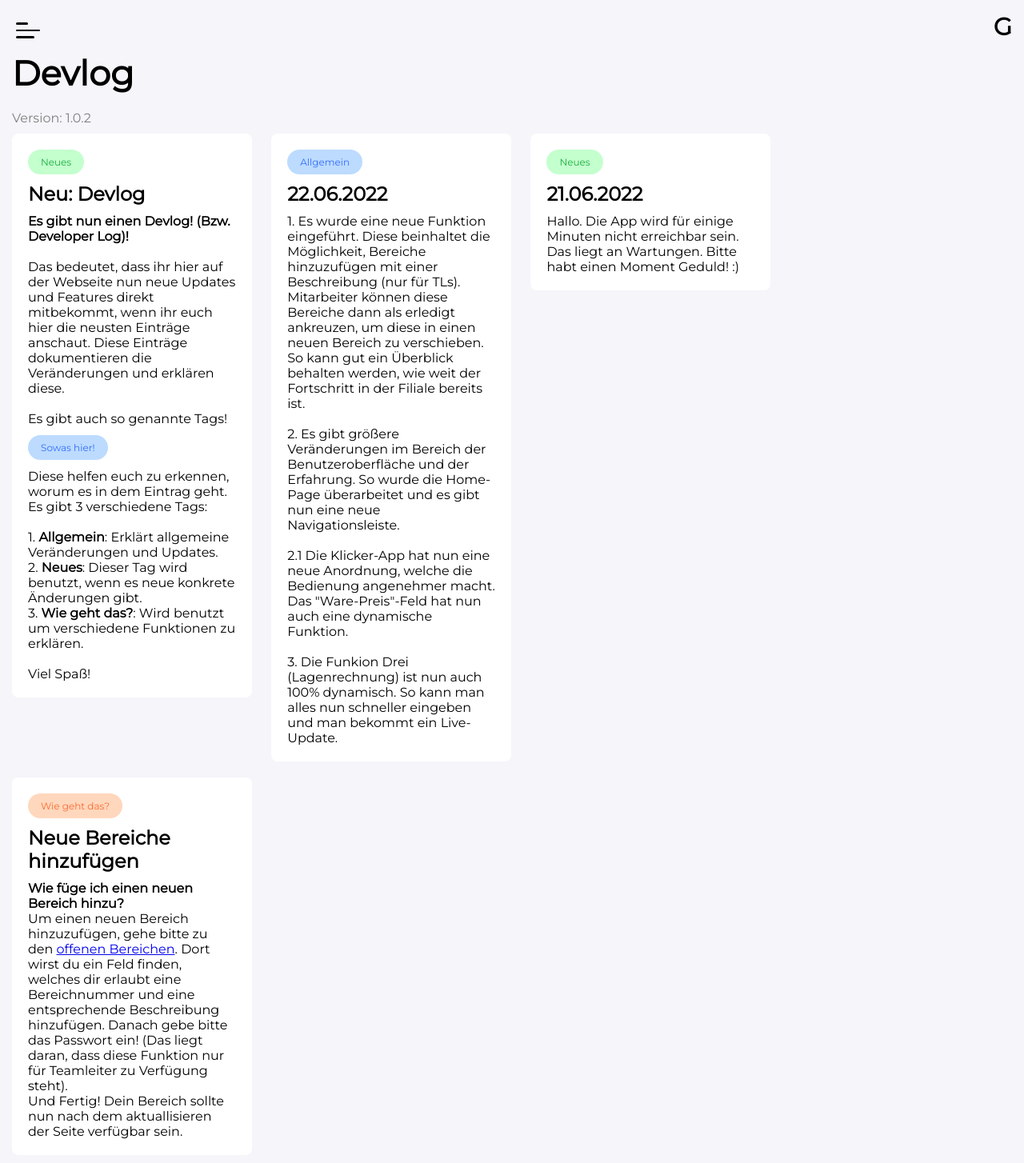
After one commit to sarguhl/GoodDrinks, a Flask app: page /blog in a window 1280 px wide. The commit adds this page. Shown: the whole page at 80% size. Run offline with Flask 2, Linux system fonts and the light colour scheme; some libraries are stand-ins or nearby versions.

Commit message:
Add Devlog

```diff
--- a/website/static/index.css
+++ b/website/static/index.css
@@ -714,3 +714,58 @@ dialog input {
 .add_btns {
     margin-top: 10px;
 }
+
+
+
+
+
+
+.allgemein, .neues, .wgt {
+    display: absolute;
+    padding: 8px 16px;
+    margin-bottom: 10px;
+    font-size: 12px;
+    text-decoration: none;
+    transition-duration: .25s;
+    border-radius: 50px;
+    width: fit-content;
+}
+
+.allgemein {
+    color: #356efc;
+    background-color: #bcdbff;
+}
+.neues {
+    color: #1bad40;
+    background-color: #c4ffce;
+
+}
+.wgt {
+    color: #fc6d35;
+    background-color: #ffd7bc;
+}
+
+.devlog {
+    display: inline-block;
+    vertical-align: top;
+    width: 300px;
+    max-width: 90%;
+    padding: 20px;
+    border-radius: 8px;
+    background-color: white;
+
+    margin: 10px;
+}
+
+.devlog_title {
+    margin-bottom: 10px;
+}
+
+.blog {
+    margin-left: 5px;
+}
+
+.app_info {
+    color: gray;
+    margin-left: 15px;
+}
--- a/website/templates/base.html
+++ b/website/templates/base.html
@@ -31,7 +31,7 @@
                           <li><a class="menu__item" href="/funktion-zwei">Klicker-App</a></li>
                           <li><a class="menu__item" href="/funktion-drei">Lagen-Rechnung</a></li>
                           <li><a class="menu__item" href="/hilfe">Hilfe/Über</a></li>
-                          <li><a class="menu__item_ann" href="https://github.com/sarguhl/GoodDrinks/projects/2">Es gibt Neuigkeiten!</a></li>
+                          <li><a class="menu__item_ann" href="/blog">Es gibt Neuigkeiten!</a></li>
                         </ul>
                       </div>
 
--- /dev/null
+++ b/website/templates/blog.html
@@ -0,0 +1,79 @@
+{% extends 'base.html' %}
+{% block title %}Home{% endblock %}
+{% block content %}
+<div class="home-wrapper">
+    <h1>Devlog</h1>
+    <p class="app_info">
+    Version: 1.0.2
+    </p>
+    <div class="blog">
+        <div class="devlog">
+            <p class="neues">Neues</p>
+            <h2 class="devlog_title">Neu: Devlog</h2>
+            <p>
+            <b>Es gibt nun einen Devlog! (Bzw. Developer Log)!</b>
+            <br>
+            <br>
+            Das bedeutet, dass ihr hier auf der Webseite nun neue Updates und Features direkt mitbekommt, wenn ihr euch hier die neusten Einträge anschaut.
+            Diese Einträge dokumentieren die Veränderungen und erklären diese.
+            <br>
+            <br>
+            Es gibt auch so genannte Tags!
+            <br>
+            <br>
+            <span class="allgemein">Sowas hier!</span>
+            <br>
+            <br>
+            Diese helfen euch zu erkennen, worum es in dem Eintrag geht. Es gibt 3 verschiedene Tags:
+            <br>
+            <br>
+            1. <b>Allgemein</b>: Erklärt allgemeine Veränderungen und Updates.
+            <br>
+            2. <b>Neues</b>: Dieser Tag wird benutzt, wenn es neue konkrete Änderungen gibt.
+            <br>
+            3. <b>Wie geht das?</b>: Wird benutzt um verschiedene Funktionen zu erklären.
+            <br>
+            <br>
+            Viel Spaß!
+            </p>
+        </div>
+        <div class="devlog">
+            <p class="allgemein">Allgemein</p>
+            <h2 class="devlog_title">22.06.2022</h2>
+            <p>
+            1. Es wurde eine neue Funktion eingeführt. Diese beinhaltet die Möglichkeit, Bereiche hinzuzufügen mit einer Beschreibung (nur für TLs). Mitarbeiter können diese Bereiche dann als erledigt ankreuzen, um diese in einen neuen Bereich zu verschieben. So kann gut ein Überblick behalten werden, wie weit der Fortschritt in der Filiale bereits ist.
+            <br>
+            <br>
+            2. Es gibt größere Veränderungen im Bereich der Benutzeroberfläche und der Erfahrung. So wurde die Home-Page überarbeitet und es gibt nun eine neue Navigationsleiste.
+            <br>
+            <br>
+            2.1 Die Klicker-App hat nun eine neue Anordnung, welche die Bedienung angenehmer macht. Das "Ware-Preis"-Feld hat nun auch eine dynamische Funktion.
+            <br>
+            <br>
+            3. Die Funkion Drei (Lagenrechnung) ist nun auch 100% dynamisch. So kann man alles nun schneller eingeben und man bekommt ein Live-Update.
+            </p>
+        </div>
+
+        <div class="devlog">
+            <p class="neues">Neues</p>
+            <h2 class="devlog_title">21.06.2022</h2>
+            <p>
+            Hallo. Die App wird für einige Minuten nicht erreichbar sein. Das liegt an Wartungen. Bitte habt einen Moment Geduld! :)
+            </p>
+        </div>
+
+        <div class="devlog">
+            <p class="wgt">Wie geht das?</p>
+            <h2 class="devlog_title">Neue Bereiche hinzufügen</h2>
+            <p>
+            <b>Wie füge ich einen neuen Bereich hinzu?</b>
+            <br>
+            Um einen neuen Bereich hinzuzufügen, gehe bitte zu den <a href="/offene-bereiche">offenen Bereichen</a>. Dort wirst du ein Feld finden, welches dir erlaubt eine Bereichnummer und eine entsprechende Beschreibung hinzufügen. Danach gebe bitte das Passwort ein! (Das liegt daran, dass diese Funktion nur für Teamleiter zu Verfügung steht).
+            <br>
+            Und Fertig! Dein Bereich sollte nun nach dem aktuallisieren der Seite verfügbar sein.
+            </p>
+        </div>
+    </div>
+
+</div>
+{% endblock %}
--- a/website/templates/help.html
+++ b/website/templates/help.html
@@ -11,7 +11,7 @@
         <p align="center"id="output">Unter dem Button "Open Source", findest du den Quellcode von der Website/App. Dies ist für die normale Benutzung der App nicht notwendig.<br>Devlogs sind regelmäßige Updates über die App und ihren Zustand.(Noch in Arbeit)</p>
         <div class="menu2" align="center">
             <a id="btn-menu-os" align="center" href="https://github.com/sarguhl/GoodDrinks">Open Source</a>
-            <a id="btn-menu-mail" align="center" href="https://github.com/sarguhl/GoodDrinks/projects/2">Dev-Logs</a>
+            <a id="btn-menu-mail" align="center" href="/blog">Dev-Logs</a>
         </div>
 </div>
 
--- a/website/templates/home.html
+++ b/website/templates/home.html
@@ -16,7 +16,7 @@
     </div>
 </div>
 <div class="qa">
-    <a class="menu__item_ann" href="https://github.com/sarguhl/GoodDrinks/projects/2">Es gibt Neuigkeiten!</a>
+    <a class="menu__item_ann" href="/blog">Es gibt Neuigkeiten!</a>
     <a class="menu__item_ann1" href="https://github.com/sarguhl/GoodDrinks">Open-Source</a>
     <a class="menu__item_ann2" href="/impressum">Impressum</a>
 </div>
--- a/website/views.py
+++ b/website/views.py
@@ -32,6 +32,10 @@ def hilfe():
 @views.route("/impressum", methods=["GET"])
 def impressum():
     return render_template("impressum.html")
+
+@views.route("/blog")
+def blog():
+    return render_template("blog.html")
 
 @views.route("/offene-bereiche", methods=["GET", "POST"])
 def offene_bereiche():
```
